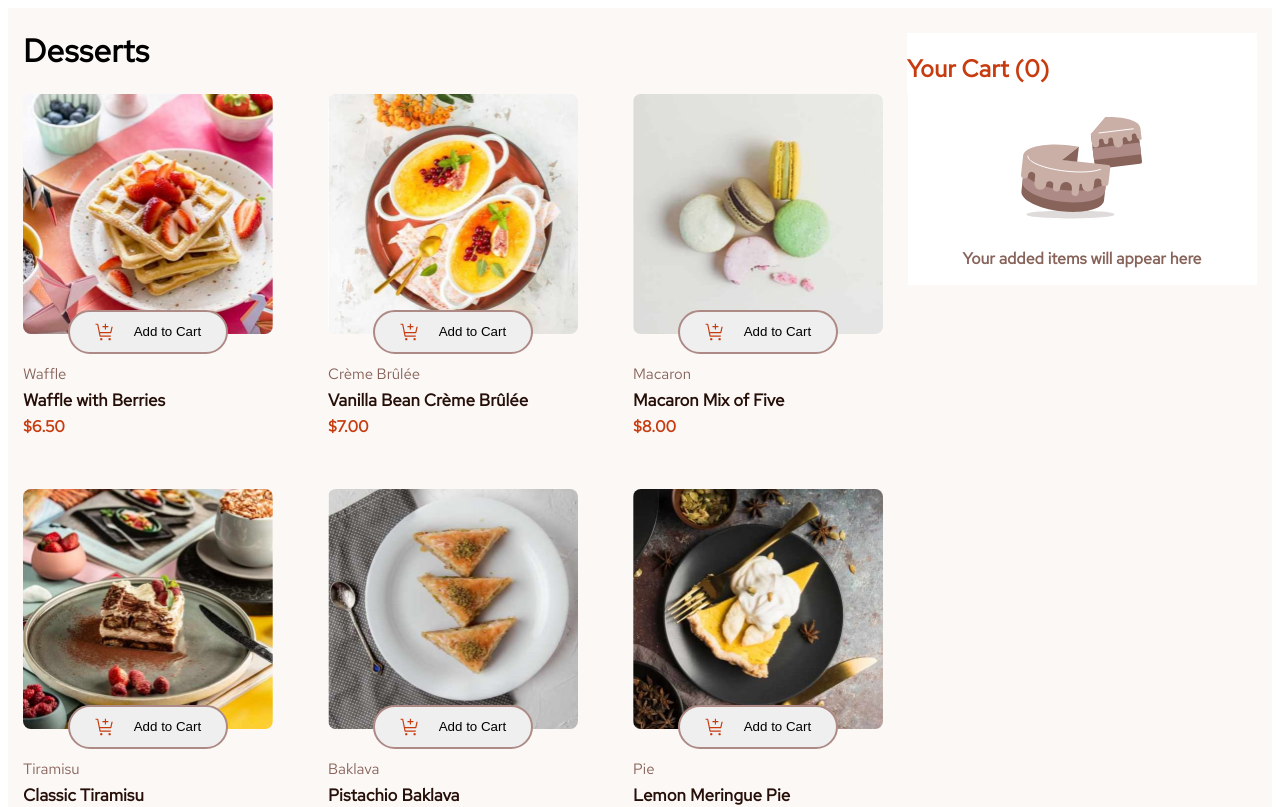
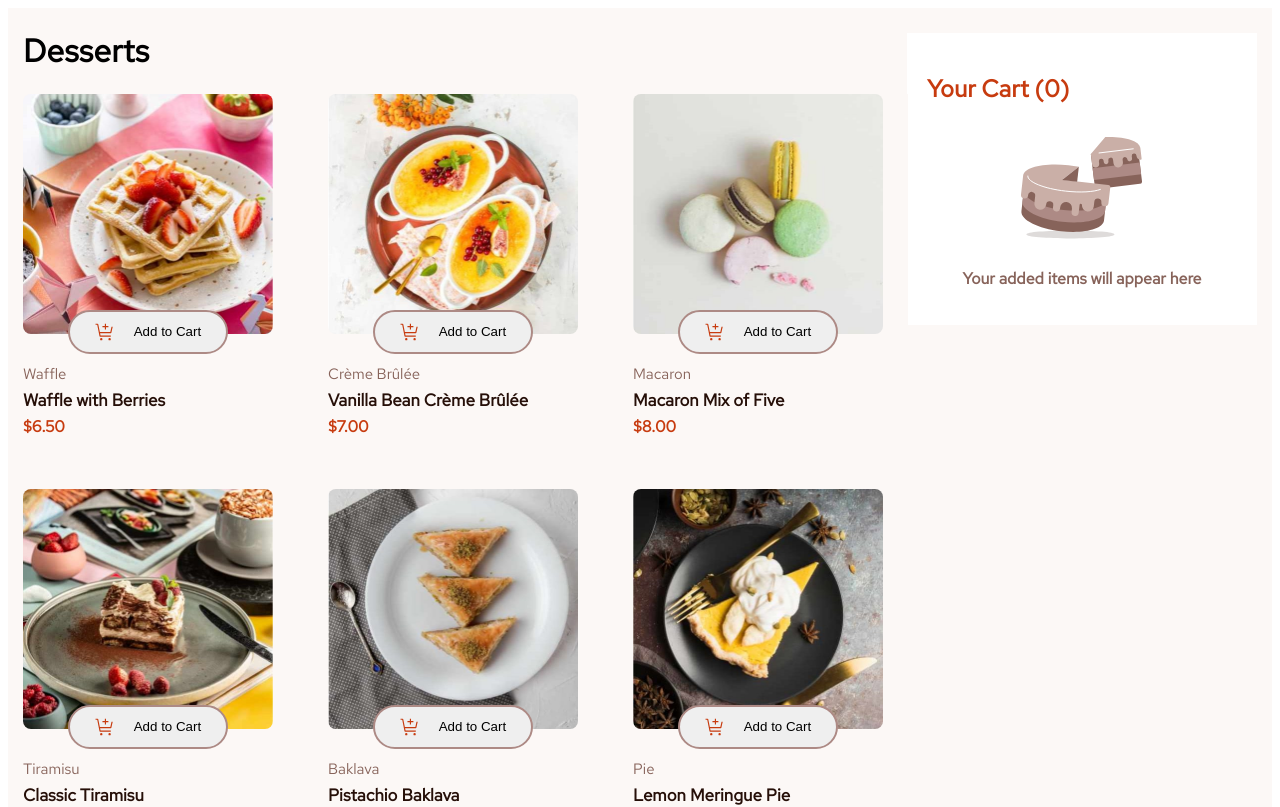
Before and after one commit to Ropenfold/frontend-mentor-product-list-with-cart, a Next.js app: page / in a window 1280 px wide. Shown: the top 807 px of the page. Built offline with nearby package versions, Linux system fonts and the light colour scheme.

Commit message:
adjust sizing for different devices

```diff
--- a/app/components/cart/cart.module.css
+++ b/app/components/cart/cart.module.css
@@ -3,10 +3,11 @@
     display: flex;
     flex-direction: column;
     background-color: #FFFFFF;
-    width:100%;
+    width:90%;
     height:fit-content;
     align-self: flex-start;
     margin-top: 25px;
+    padding: 20px;
 }
 
 .totalContainer {
@@ -14,6 +15,8 @@
     width:100%;
     align-items: center;
     justify-content: space-between;
+    padding-top:30px;
+    padding-bottom:30px;
 }
 
 .buttonContainer {
@@ -31,6 +34,9 @@
     align-items: center;
     background-color: #C73B0F;
     color: #FFFFFF;
+    font-size: larger;
+    font-weight: 600;
+    border: none;
 }
 
 .totalAmount {
@@ -43,6 +49,7 @@
     align-items: center;
     justify-content: center;
     background-color: #FCF8F6;
+    margin-bottom: 20px;
 }
 
 .cartText {
```
